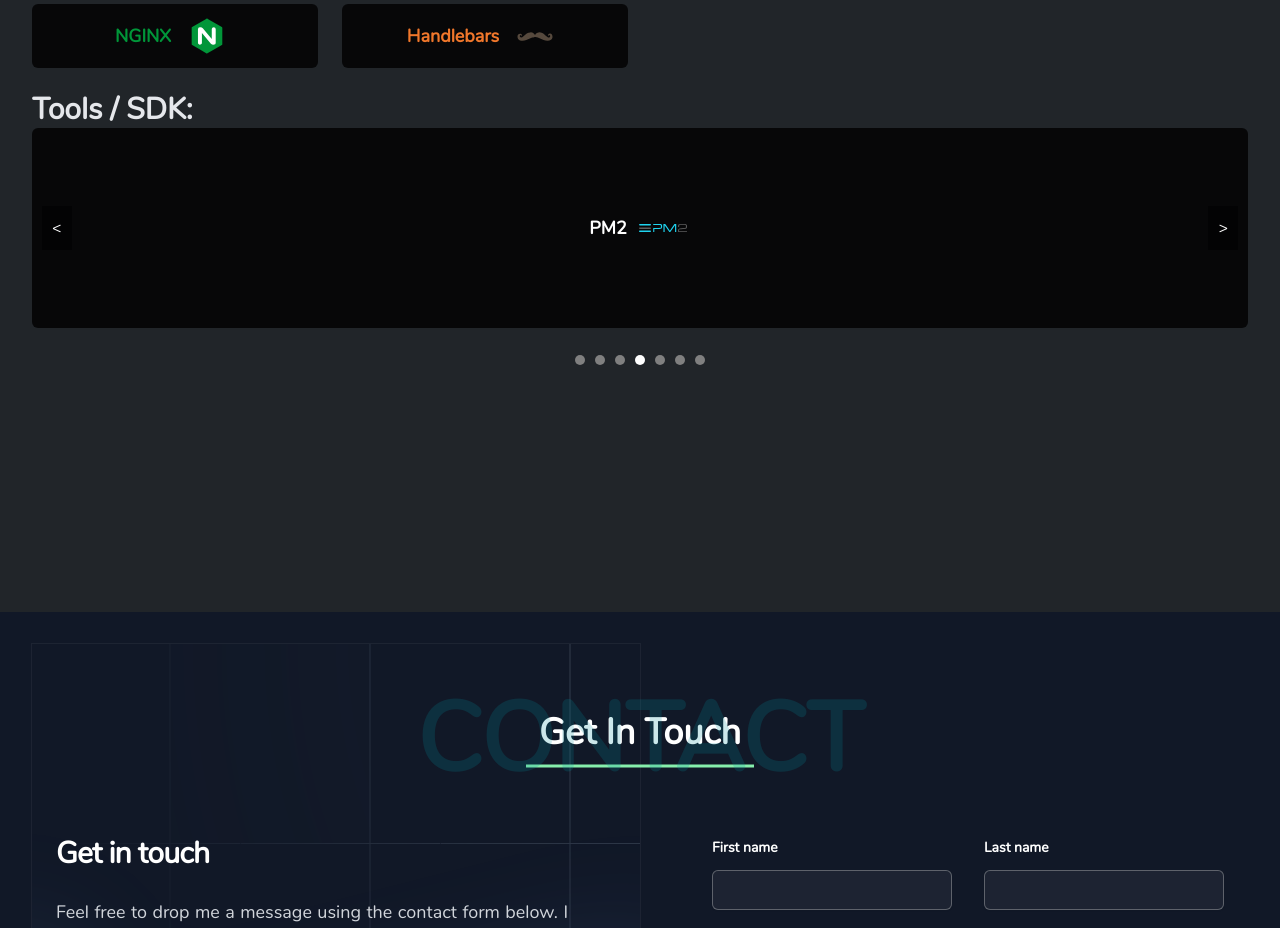
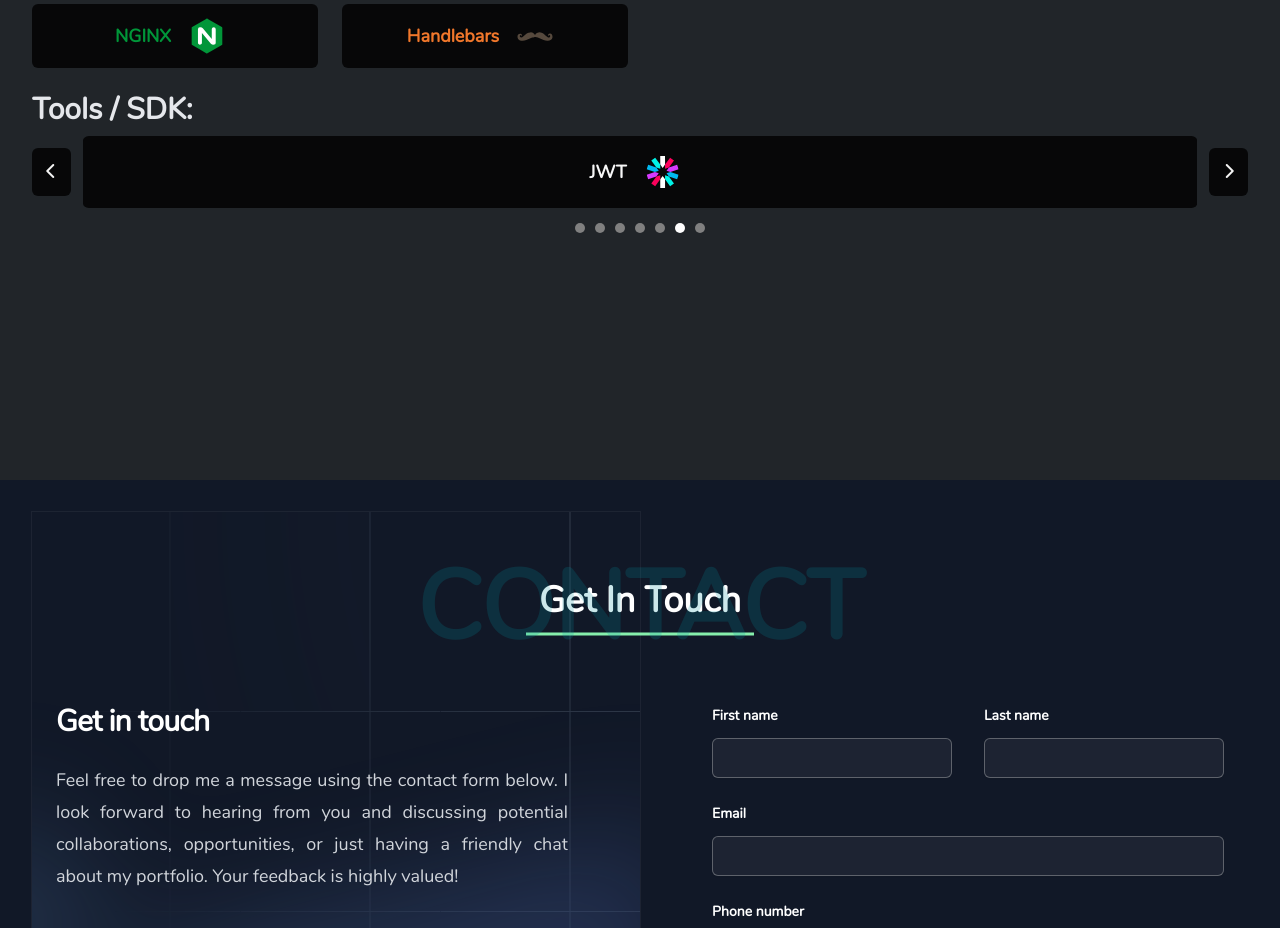
Before and after one commit to venky-123-debug/My_Portfolio, a Svelte app: page / in a window 1280 px wide. Shown: the part 4200-5128 px from the top of the page. Built offline with nearby package versions, Linux system fonts and the light colour scheme.

Commit message:
svelte carousel somewhat fixed

```diff
--- a/package.json
+++ b/package.json
@@ -23,13 +23,13 @@
     "rollup-plugin-svelte": "^7.0.0",
     "rollup-plugin-terser": "^7.0.0",
     "svelte": "^3.0.0",
+    "svelte-carousel": "^1.0.25",
     "svelte-preprocess": "^5.0.0",
     "svelte-spa-router": "^3.3.0",
     "tailwindcss": "^3.2.4"
   },
   "dependencies": {
     "html2pdf.js": "^0.9.0",
-    "local-web-server": "^5.3.0",
-    "svelte-carousel": "^1.0.25"
+    "local-web-server": "^5.3.0"
   }
 }
--- a/src/pages/summaryPage/components/tools-sdk.svelte
+++ b/src/pages/summaryPage/components/tools-sdk.svelte
@@ -24,7 +24,7 @@
   let currentIndex = 1 // Start at the first card (to show the first one correctly)
   let totalItems = tools.length
   let clonedTools = [...tools, tools[0]] // Clone the first item at the end for smooth looping
-
+  let duration = 1500
   const updateCarousel = () => {
     const translateValue = -(currentIndex * 100)
     carouselContainer.style.transform = `translateX(${translateValue}%)`
@@ -39,7 +39,7 @@
       setTimeout(() => {
         currentIndex = 1 // Skip to the first original item
         updateCarousel()
-      }, 500) // Timeout should match the transition duration
+      }, duration) // Timeout should match the transition duration
     }
 
     updateCarousel()
@@ -64,15 +64,16 @@
 
   // Auto-advance the carousel every 3 seconds
   onMount(() => {
-    const interval = setInterval(nextCard, 3000)
+    const interval = setInterval(nextCard, duration)
     return () => clearInterval(interval)
   })
 </script>
 
 <div class="text-3xl font-bold pt-6 text-gray-200">Tools&nbsp;/&nbsp;SDK:</div>
 
-<!-- Carousel container -->
-<div class="carousel-container overflow-hidden relative">
+<div class="flex items-center gap-3 pt-6 justify-between h-16">
+  <button type="button" class="bg-[#000000cc] text-center rounded-md p-3 w-10 min-h-full" on:click={prevCard}><i class="fa-solid fa-chevron-left text-color" /></button>
+  <div class="w-full text-center overflow-hidden min-h-full">
     <div class="flex transition-transform duration-500 ease-in-out" bind:this={carouselContainer}>
       {#each clonedTools as { name, url, icon, bgColor, textColor }, index}
         <a href={url} target="_blank" style="background-color: {bgColor};" class="flex-shrink-0 w-full p-3 rounded-md flex items-center justify-center hover:scale-105 transition duration-150 card">
@@ -85,28 +86,20 @@
         </a>
       {/each}
     </div>
-
-  <!-- Chevron buttons -->
-  <button class="chevron left" on:click={prevCard}>&lt;</button>
-  <button class="chevron right" on:click={nextCard}>&gt;</button>
+  </div>
+  <button type="button" class="bg-[#000000cc] text-center p-3 w-10 rounded-md min-h-full" on:click={nextCard}><i class="fa-solid fa-chevron-right text-color" /></button>
 </div>
 
 <!-- Dots Navigation -->
-<div class="dots-navigation">
+<div class="text-center mt-6">
   {#each tools as _, index}
+    <!-- svelte-ignore a11y-click-events-have-key-events -->
     <span class="dot" on:click={() => goToCard(index)} class:selected={index === currentIndex}></span>
   {/each}
 </div>
 
 <style>
-  .carousel-container {
-    position: relative;
-    width: 100%;
-    height: 200px;
-  }
-
   .card {
-    height: 200px; /* Adjust height as per your card's size */
     display: flex;
     justify-content: center;
     align-items: center;
@@ -115,31 +108,6 @@
   /* Add smooth transition effect */
   .transition-transform {
     transition: transform 0.5s ease-in-out;
-  }
-
-  /* Chevron buttons */
-  .chevron {
-    position: absolute;
-    top: 50%;
-    transform: translateY(-50%);
-    background-color: rgba(0, 0, 0, 0.5);
-    color: white;
-    border: none;
-    padding: 10px;
-    cursor: pointer;
-  }
-
-  .chevron.left {
-    left: 10px;
-  }
-
-  .chevron.right {
-    right: 10px;
-  }
-
-  .dots-navigation {
-    text-align: center;
-    margin-top: 20px;
   }
 
   .dot {
```
Lines whose indentation alone changed are shown as unchanged.
